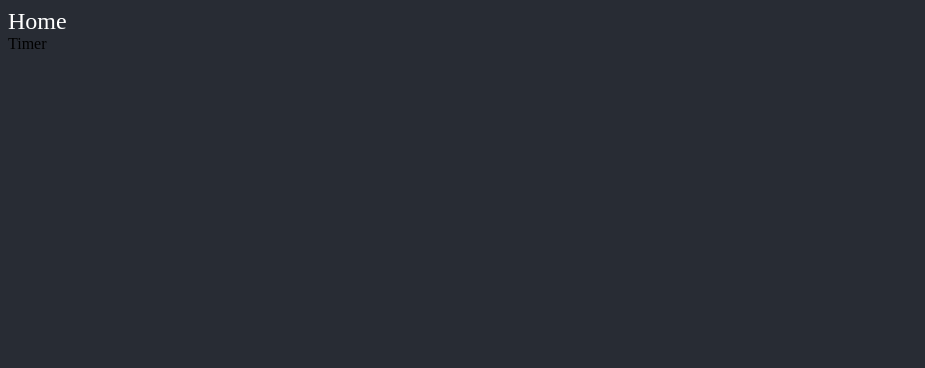
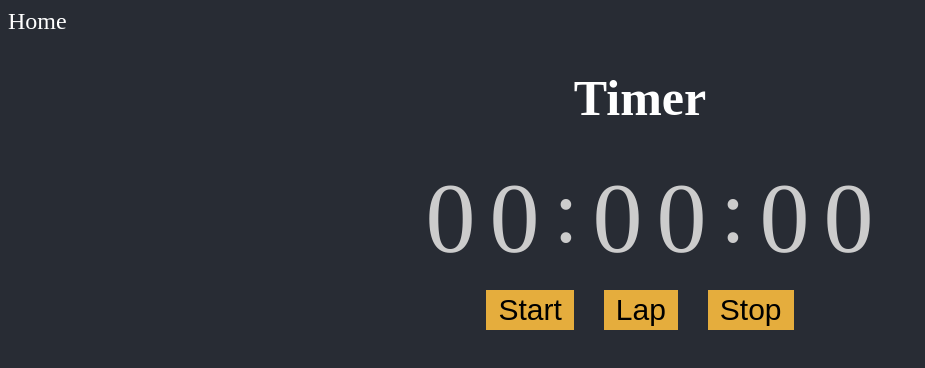
Before and after one commit to julespereira25/react-learning, a React (Create React App) app in the folder react-app/: page /timer in a window 1280 px wide. Shown: the top 368 px of the page, without its empty margins (0-925 px from the left). Built offline with nearby package versions, Linux system fonts and the light colour scheme.

Commit message:
timer/stopwatch complete

```diff
--- a/react-app/src/screen/homepage.scss
+++ b/react-app/src/screen/homepage.scss
@@ -18,3 +18,9 @@
   font-weight: 400;
   cursor: pointer;
 }
+
+@media screen and (max-width: 425px) {
+  .home button {
+    font-size: 10px !important;
+  }
+}
--- a/react-app/src/screen/stopwatch/stopwatch.js
+++ b/react-app/src/screen/stopwatch/stopwatch.js
@@ -1,5 +1,4 @@
 import React from "react";
-// import logo from "../logo.svg";
 import Button from "../../components/button/button";
 import "./stopwatch.scss";
 
@@ -15,8 +14,10 @@ class Stopwatch extends React.Component {
       elapsedTime: [],
     };
   }
+
   onStopClick = () => {
     clearInterval(this.state.intervalId);
+
     this.setState({
       isButtonActive: false,
       elapsedTime: [
@@ -32,6 +33,7 @@ class Stopwatch extends React.Component {
           useGrouping: false,
         })}`,
       ],
+      // elapsedTime: [],
     });
   };
 
@@ -46,6 +48,7 @@ class Stopwatch extends React.Component {
           this.state.minute == 59 ? this.state.hours + 1 : this.state.hours,
         minute:
           this.state.second == 59 ? this.state.minute + 1 : this.state.minute,
+
         second: this.state.second == 59 ? 0 : this.state.second + 1,
       });
     }, 1000);
@@ -82,6 +85,7 @@ class Stopwatch extends React.Component {
             {!this.state.isButtonActive && (
               <Button handleOnClick={this.onStartClick} text="Start" />
             )}
+
             <Button handleOnClick={this.onStopClick} text="Stop" />
             <Button handleOnClick={this.onResetClick} text="Reset" />
           </section>
--- a/react-app/src/screen/stopwatch/stopwatch.scss
+++ b/react-app/src/screen/stopwatch/stopwatch.scss
@@ -50,3 +50,20 @@ body {
   justify-content: center;
   align-items: center;
 }
+
+@media screen and (max-width: 425px) {
+  .controls-container button {
+    font-size: 10px !important;
+  }
+
+  .timer-container,
+  .timer-text,
+  .time-container {
+    font-size: 30px;
+  }
+}
+
+.StopWatchElapsed {
+  color: white;
+  font-size: 20px;
+}
--- a/react-app/src/screen/timer/timer.js
+++ b/react-app/src/screen/timer/timer.js
@@ -1,8 +1,105 @@
 import React from "react";
-// import logo from "../logo.svg";
+import Button from "../../components/button/button";
+import "./timer.scss";
 
-function Timer() {
-  return <div className="Timer">Timer</div>;
+class Timer extends React.Component {
+  constructor(props) {
+    super(props);
+    this.state = {
+      hours: 0,
+      minute: 0,
+      second: 0,
+      isButtonActive: false,
+      intervalId: "",
+      elapsedTime: [],
+    };
+  }
+
+  onLapClick = () => {
+    // clearInterval(this.state.intervalId);
+
+    if (this.state.elapsedTime.length > 10) {
+      return;
+    }
+
+    this.setState({
+      // isButtonActive: false,
+      elapsedTime: [
+        ...this.state.elapsedTime,
+        `${this.state.hours.toLocaleString("en-US", {
+          minimumIntegerDigits: 2,
+          useGrouping: false,
+        })}:${this.state.minute.toLocaleString("en-US", {
+          minimumIntegerDigits: 2,
+          useGrouping: false,
+        })}:${this.state.second.toLocaleString("en-US", {
+          minimumIntegerDigits: 2,
+          useGrouping: false,
+        })}`,
+      ],
+    });
+  };
+
+  onStartClick = () => {
+    let intervalId = setInterval(() => {
+      this.setState({
+        hours:
+          this.state.minute == 59 ? this.state.hours + 1 : this.state.hours,
+        minute:
+          this.state.second == 59 ? this.state.minute + 1 : this.state.minute,
+        second: this.state.second == 59 ? 0 : this.state.second + 1,
+      });
+    }, 1000);
+    this.setState({ intervalId: intervalId, isButtonActive: true });
+  };
+
+  onStopClick = () => {
+    clearInterval(this.state.intervalId);
+    this.setState({
+      isButtonActive: false,
+      elapsedTime: [],
+    });
+  };
+
+  render() {
+    return (
+      <div className="Timer">
+        <h1 className="timerHeading">Timer</h1>
+        <div className="timer-container1">
+          <section className="timer-container">
+            <p className="timer-content">
+              {this.state.hours < 10
+                ? "0" + this.state.hours
+                : this.state.hours}
+            </p>
+            <span>:</span>
+            <p className="timer-content">
+              {this.state.minute < 10
+                ? "0" + this.state.minute
+                : this.state.minute}
+            </p>
+            <span>:</span>
+            <p className="timer-content">
+              {this.state.second < 10
+                ? "0" + this.state.second
+                : this.state.second}
+            </p>
+          </section>
+
+          <section className="controls-container">
+            {!this.state.isButtonActive && (
+              <Button handleOnClick={this.onStartClick} text="Start" />
+            )}
+            <Button handleOnClick={this.onLapClick} text="Lap" />
+            <Button handleOnClick={this.onStopClick} text="Stop" />
+          </section>
+        </div>
+        {this.state.elapsedTime.map(function (item) {
+          return <p className="TimeElapsed">Lap:{item}</p>;
+        })}
+      </div>
+    );
+  }
 }
 
 export default Timer;
--- a/react-app/src/screen/timer/timer.scss
+++ b/react-app/src/screen/timer/timer.scss
@@ -0,0 +1,68 @@
+body {
+  background-color: #282c34;
+}
+
+.timer-container {
+  color: #ccc;
+  display: flex;
+  letter-spacing: 14px;
+  font-size: 90px;
+  padding-left: 33px;
+}
+
+.timer-content {
+  font-size: 100px;
+  margin: 0;
+}
+
+@media screen and (max-width: 425px) {
+  .controls-container button {
+    font-size: 10px !important;
+  }
+
+  .timerHeading,
+  .timer-container,
+  .timer-content {
+    font-size: 30px;
+  }
+}
+
+.controls-container button {
+  margin: 15px;
+  border: none;
+  background-color: #e5ad3d;
+  padding: 3px 12px;
+  font-size: 30px;
+  font-weight: 400;
+  cursor: pointer;
+}
+
+.timerHeading,
+.TimeElapsed {
+  text-align: center;
+}
+
+.timerHeading {
+  color: white;
+  font-size: 50px;
+}
+
+.TimeElapsed {
+  color: white;
+  font-size: 20px;
+}
+
+.center {
+  text-align: center;
+  list-style-position: inside;
+}
+
+.timer-container1 {
+  width: 50%;
+  margin: 0 auto;
+  display: flex;
+  flex-direction: row;
+  flex-wrap: wrap;
+  justify-content: center;
+  align-items: center;
+}
```
